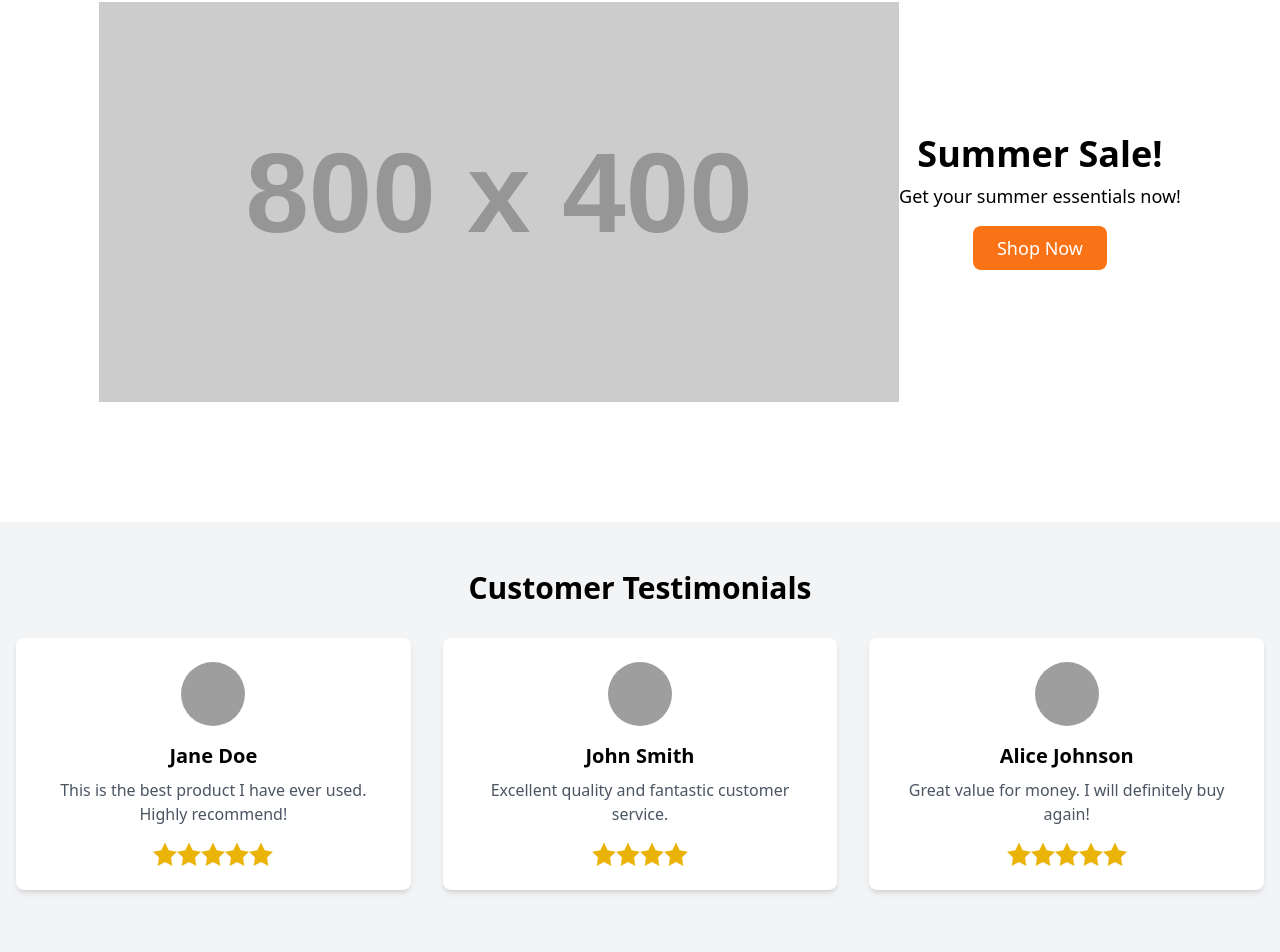
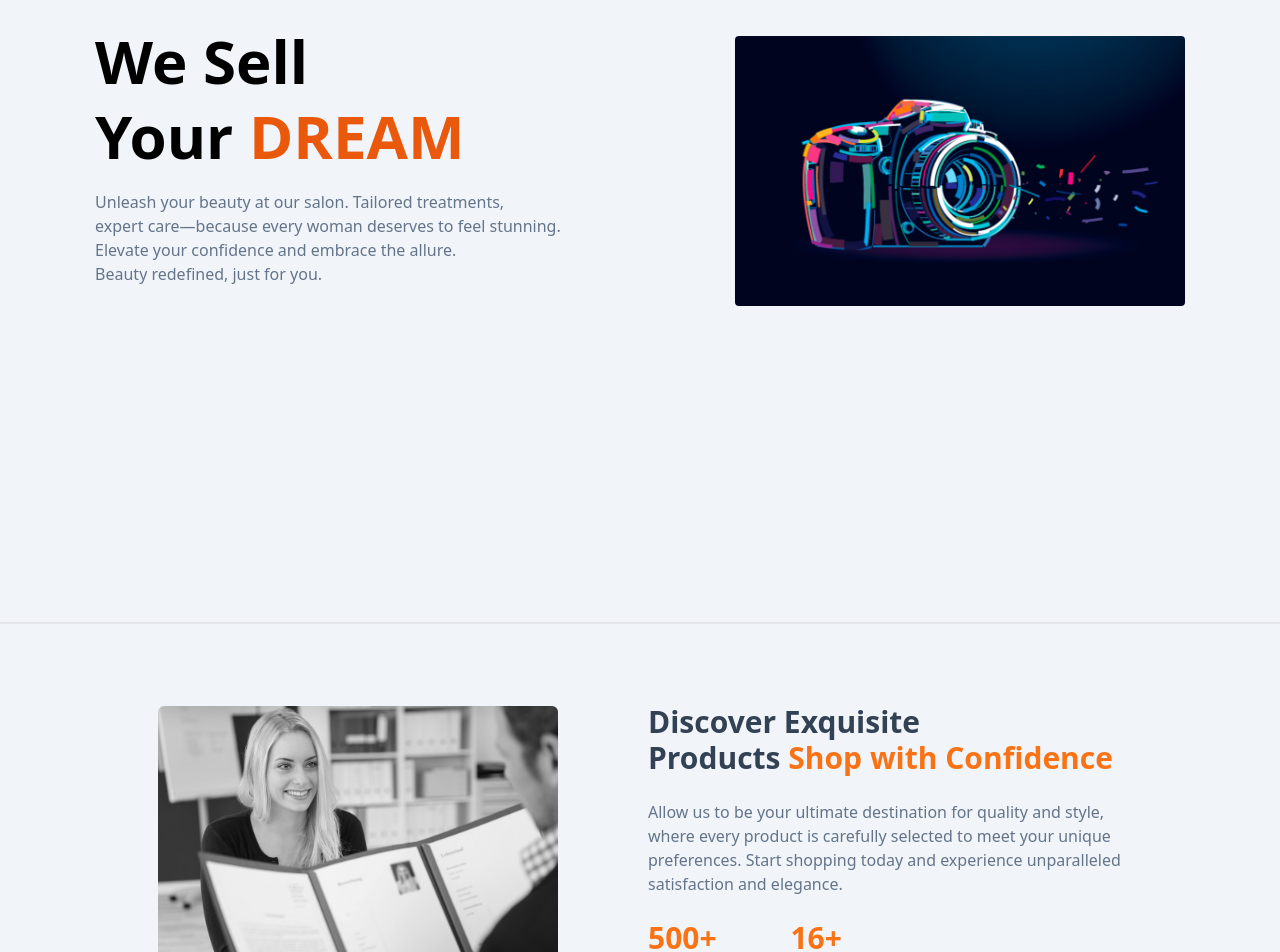
Before and after one commit to SaqlineShabbir/shop, a React (Vite) app: page / in a window 1280 px wide. Shown: the part 183-1135 px from the top of the page. Built offline with nearby package versions, Linux system fonts and the light colour scheme; no server answers; grey boxes are pictures that could not be loaded.

Commit message:
design changes and a section added

```diff
--- a/src/components/home/Banner.jsx
+++ b/src/components/home/Banner.jsx
@@ -1,20 +1,32 @@
+import React from "react";
+import beautyQueen from "../../assets/photo-camer.png";
+
 const Banner = () => {
   return (
-    <div className="  min-h-[80vh] bg-gradient-to-b  py-10 flex justify-center items-center overflow-hidden">
-      <img
-        className=" "
-        src="https://via.placeholder.com/800x400"
-        alt="Summer Sale"
-      />
-      <div className=" bg-black opacity-40 z-10"></div>
-      <div className="relative z-20 text-center ">
-        <h2 className="text-4xl font-bold mb-2">Summer Sale!</h2>
-        <p className="text-lg mb-4">Get your summer essentials now!</p>
-        <button className="bg-orange-500 text-white text-lg py-2 px-6 rounded-lg hover:bg-orange-600 transition duration-300">
-          Shop Now
-        </button>
+    <main className="h-[90vh]  bg-slate-100  border-b-2 ">
+      <div className="md:flex px-2 justify-around py-[120px]  items-center  space-y-2">
+        <div className="space-y-4">
+          <h1 className="text-3xl md:text-6xl font-bold md:leading-tight">
+            We Sell <br />
+            Your <span className="text-orange-600">DREAM</span>
+          </h1>
+
+          <p className="text-medium text-slate-500">
+            Unleash your beauty at our salon. Tailored treatments, <br /> expert
+            care—because every woman deserves to feel stunning. <br /> Elevate
+            your confidence and embrace the allure. <br /> Beauty redefined,
+            just for you.
+          </p>
+          <br />
+
+          {/* <Pinkbtn label="Get on Appoinment" /> */}
+        </div>
+
+        <div className="md:w-[450px]">
+          <img src={beautyQueen} alt="Banner image" className="rounded" />
+        </div>
       </div>
-    </div>
+    </main>
   );
 };
 
--- /dev/null
+++ b/src/components/home/Handle.jsx
@@ -0,0 +1,50 @@
+import professionImage from "../../assets/job-application.jpg";
+
+const Handle = () => {
+  return (
+    <main className="bg-slate-100 py-2 md:py-20  lg:px-[150px]">
+      <div className="grid grid-cols-1 md:grid-cols-2 items-center gap-4 px-2">
+        {/* image section  */}
+        <div>
+          <img
+            src={professionImage}
+            alt="banner image"
+            width={400}
+            height={400}
+            className="rounded-md grayscale hover:grayscale-0 duration-500 cursor-pointer"
+          />
+        </div>
+
+        {/* content section  */}
+        <div className="space-y-6 w-full">
+          <h2 className="text-3xl font-bold text-slate-700">
+            Discover Exquisite
+            <br /> Products
+            <span className="text-orange-500"> Shop with Confidence</span>
+          </h2>
+
+          <p className="text-slate-500">
+            Allow us to be your ultimate destination for quality and style,
+            where every product is carefully selected to meet your unique
+            preferences. Start shopping today and experience unparalleled
+            satisfaction and elegance.
+          </p>
+
+          <div className="flex justify-start items-center space-x-8">
+            <div className="flex flex-col">
+              <span className="text-3xl font-bold text-orange-500">500+</span>
+              <span className="text-sm text-slate-500">Happy Customer</span>
+            </div>
+
+            <div className="flex flex-col">
+              <span className="text-3xl font-bold text-orange-500">16+</span>
+              <span className="text-sm text-slate-500">Total Service</span>
+            </div>
+          </div>
+        </div>
+      </div>
+    </main>
+  );
+};
+
+export default Handle;
--- a/src/components/home/Testimonials.jsx
+++ b/src/components/home/Testimonials.jsx
@@ -27,7 +27,7 @@ const testimonialsData = [
 
 const Testimonials = () => {
   return (
-    <section className="py-12 bg-gray-100 min-h-[70vh]">
+    <section className="py-20 bg-gray-100 min-h-[80vh] lg:px-20">
       <div className="container mx-auto px-4">
         <h2 className="text-center text-3xl font-bold mb-8">
           Customer Testimonials
--- a/src/components/shared/Navigation.jsx
+++ b/src/components/shared/Navigation.jsx
@@ -2,7 +2,7 @@ import { useEffect, useRef, useState } from "react";
 import { IoIosLogOut } from "react-icons/io";
 import { RiArrowDropDownLine } from "react-icons/ri";
 import { Link } from "react-router-dom";
-// import img from "../../assets/photo/logo-removebg.png";
+import img from "../../assets/logo-removebg.png";
 import useAuth from "../../hooks/useAuth";
 export default function Navigation() {
   const [dropdown, setDropdown] = useState(false);
@@ -50,8 +50,7 @@ export default function Navigation() {
           <div className="flex items-center justify-between   md:block ">
             <Link to="/">
               <div className="flex cursor-pointer ">
-                <p>shop</p>
-                {/* <img className="w-[150px]" src={img} alt="" /> */}
+                <img className="w-[150px]" src={img} alt="" />
               </div>
             </Link>
             <div className="md:hidden">
--- a/src/pages/Home.jsx
+++ b/src/pages/Home.jsx
@@ -1,11 +1,13 @@
 import React from "react";
 import Banner from "../components/home/Banner";
+import Handle from "../components/home/Handle";
 import Testimonials from "../components/home/Testimonials";
 
 const Home = () => {
   return (
     <div>
       <Banner />
+      <Handle />
       <Testimonials />
     </div>
   );
--- a/src/pages/Jobs.jsx
+++ b/src/pages/Jobs.jsx
@@ -11,15 +11,12 @@ const Jobs = () => {
         </div>
         <div className="space-y-3 lg:w-[50%]">
           <p>Now Hiring</p>
-          <p className="text-3xl font-bold">
-            Cooks, Servers,Bussers,and Dishwashers
-          </p>
+          <p className="text-3xl font-bold">Join Our E-Commerce Team</p>
           <p className="text-lg">
-            Lorem ipsum dolor sit amet consectetur adipisicing elit. Praesentium
-            doloremque maiores ipsa quia vero hic officiis corrupti facilis
-            voluptate, nemo laboriosam ullam, labore fugit <br />
-            cupiditate modi consequatur in maxime quasi voluptatibus ad
-            temporibus doloribus. Ipsam, <br />
+            We are seeking passionate individuals to become a part of our
+            e-commerce family. If you have a love for retail and a commitment to
+            providing exceptional customer experiences, apply today and help us
+            bring the best products to our valued customers. <br />
             dolores. Veritatis quis voluptates iure in delectus at totam
             deleniti facere, tempore cumque. Sunt, laborum?
           </p>
--- a/src/pages/Shop.jsx
+++ b/src/pages/Shop.jsx
@@ -4,8 +4,10 @@ import useAuth from "../hooks/useAuth";
 const Shop = () => {
   const { token } = useAuth();
   const [products, setProducts] = useState([]);
+  const [filteredProducts, setFilteredProducts] = useState([]);
   const [loading, setLoading] = useState(true);
   const [error, setError] = useState(null);
+  const [searchTerm, setSearchTerm] = useState("");
 
   useEffect(() => {
     const fetchProducts = async () => {
@@ -30,6 +32,7 @@ const Shop = () => {
 
         const data = await response.json();
         setProducts(data?.data); // Adjust based on actual response structure
+        setFilteredProducts(data?.data); // Initialize filtered products
       } catch (err) {
         setError(err.message);
       } finally {
@@ -39,6 +42,13 @@ const Shop = () => {
 
     fetchProducts();
   }, [token]);
+
+  useEffect(() => {
+    const results = products.filter((product) =>
+      product.name.toLowerCase().includes(searchTerm.toLowerCase())
+    );
+    setFilteredProducts(results);
+  }, [searchTerm, products]);
 
   if (!token) {
     return <div className="flex justify-center items-center h-screen">...</div>;
@@ -60,27 +70,23 @@ const Shop = () => {
     );
   }
 
-  if (products.length === 0) {
-    return (
-      <div className="flex justify-center items-center h-screen">
-        No products available
-      </div>
-    );
-  }
-
   return (
     <div className="lg:px-[150px]">
-      <div className="flex justify-center items-center flex-col text-center py-20">
-        <h2 className="text-4xl font-bold">Our Avabilable Products</h2>
-        <p className="text-xl  pt-2">
-          Lorem ipsum dolor sit amet consectetur adipisicing elit. Culpa
-          officiis laudantium harum, ad velit fugiat distinctio minus ipsa,
-          eveniet eligendi ea. Tempore error tenetur ipsa officia iure commodi
-          dolore inventore!
-        </p>
+      <div className=" text-center py-20">
+        <h2 className="text-4xl font-bold">Our Available Products</h2>
+
+        <input
+          type="text"
+          placeholder="Search products..."
+          value={searchTerm}
+          onChange={(e) => setSearchTerm(e.target.value)}
+          className="mt-4 p-2 px-20 border border-orange-300 rounded"
+        />
       </div>
-      <div className="p-4 grid grid-cols-1 sm:grid-cols-2 md:grid-cols-3 lg:grid-cols-4 gap-6 min-h-[100vh]">
-        {products.map((product) => (
+      <div className="p-4 min-h-[100vh]">
+        {filteredProducts.length > 0 ? (
+          <div className="grid grid-cols-1 sm:grid-cols-2 md:grid-cols-3 lg:grid-cols-4 gap-6">
+            {filteredProducts.map((product) => (
               <div
                 key={product.id}
                 className="bg-white shadow-lg rounded-lg overflow-hidden transform hover:scale-105 transition duration-300 h-[300px]"
@@ -97,6 +103,12 @@ const Shop = () => {
               </div>
             ))}
           </div>
+        ) : (
+          <div className="flex justify-center items-center h-[70vh]">
+            No products found
+          </div>
+        )}
+      </div>
     </div>
   );
 };
--- a/src/pages/dashboard/AddProduct.jsx
+++ b/src/pages/dashboard/AddProduct.jsx
@@ -9,11 +9,11 @@ const AddProduct = () => {
   const categories = [
     {
       id: 1,
-      name: "Apple",
+      name: "Electronic",
     },
     {
       id: 2,
-      name: "Mango",
+      name: "Dressing",
     },
   ];
 
@@ -94,7 +94,7 @@ const AddProduct = () => {
   };
 
   return (
-    <div className="w-full px-16 py-20">
+    <div className="w-full px-16 lg:px-[300px] py-20">
       <Toaster />
       <h1 className="text-4xl mb-4 text-center">Add Product</h1>
       <form onSubmit={handleCreateProduct} className="w-full">
--- a/src/pages/dashboard/EditProfileModal.jsx
+++ b/src/pages/dashboard/EditProfileModal.jsx
@@ -84,8 +84,10 @@ const EditProfileModal = ({ setOpenModal, userData, fetchUser, token }) => {
         <hr />
 
         <form onSubmit={handleSubmit} className="w-full">
-          <div className="mb-4">
-            <label htmlFor="name">Name</label>
+          <div className="mb-4  text-left">
+            <label className="" htmlFor="name">
+              Name
+            </label>
             <input
               defaultValue={userData?.name}
               type="text"
@@ -93,7 +95,7 @@ const EditProfileModal = ({ setOpenModal, userData, fetchUser, token }) => {
               className="w-full py-3 px-5 border text-gray-700"
             />
           </div>
-          <div className="mb-4">
+          <div className="mb-4 text-left">
             <label htmlFor="price">Photo</label>
             <input
               type="text"
@@ -102,10 +104,10 @@ const EditProfileModal = ({ setOpenModal, userData, fetchUser, token }) => {
             />
           </div>
 
-          <div className="mb-4">
+          <div className="mb-4  ">
             <input
               type="submit"
-              value="Edit Profile"
+              value="Submit"
               className="w-full btn py-3 px-5 border btn-neutral text-gray-700"
             />
           </div>
--- a/src/pages/dashboard/Profile.jsx
+++ b/src/pages/dashboard/Profile.jsx
@@ -1,4 +1,5 @@
 import React, { useEffect, useState } from "react";
+import { CiEdit } from "react-icons/ci";
 import useAuth from "../../hooks/useAuth";
 import EditProfileModal from "./EditProfileModal";
 
@@ -8,7 +9,6 @@ const Profile = () => {
   const [openModal, setOpenModal] = useState(false);
 
   const fetchUser = async () => {
-    // Check if user is available
     if (user) {
       try {
         const response = await fetch(
@@ -24,21 +24,24 @@ const Profile = () => {
       }
     }
   };
+
   useEffect(() => {
     fetchUser();
   }, [user]);
 
-  // Wait until user data is available
   if (!userData) {
     return <div className="min-h-[100vh] text-center">Loading...</div>;
   }
 
   return (
-    <div className=" min-h-[80vh] py-8 bg-white shadow-lg text-center">
+    <div className="min-h-[80vh] py-8 bg-white shadow-lg text-center">
       <header className="mb-8">
         <div className="mb-4">
           <img
-            src={userData?.photo || "https://via.placeholder.com/150"}
+            src={
+              userData?.photo ||
+              "https://cdn-icons-png.freepik.com/512/10542/10542498.png"
+            }
             alt="Profile"
             className="w-24 h-24 rounded-full object-cover mx-auto"
           />
@@ -49,16 +52,20 @@ const Profile = () => {
       <main>
         <section className="text-lg">
           <div className="mb-6">
-            <h2 className="text-xl font-semibold mb-2">User Details</h2>
+            <div className="flex justify-center items-center gap-4 mb-4">
+              <h2 className="text-xl font-semibold">User Details</h2>
+              <CiEdit
+                size={32}
+                className="cursor-pointer"
+                onClick={() => setOpenModal(true)}
+              />
+            </div>
             <p>
               <span className="font-semibold">Name:</span> {userData?.name}
             </p>
             <p>
               <span className="font-semibold">Email:</span> {userData?.email}
             </p>
-            <button onClick={() => setOpenModal(true)} className="bg-blue-300">
-              Edit profile
-            </button>
           </div>
         </section>
       </main>
```
Also changed, not shown: src/assets/logo-removebg.png (added), src/assets/photo-camer.png (added). Lines whose indentation alone changed are shown as unchanged.
